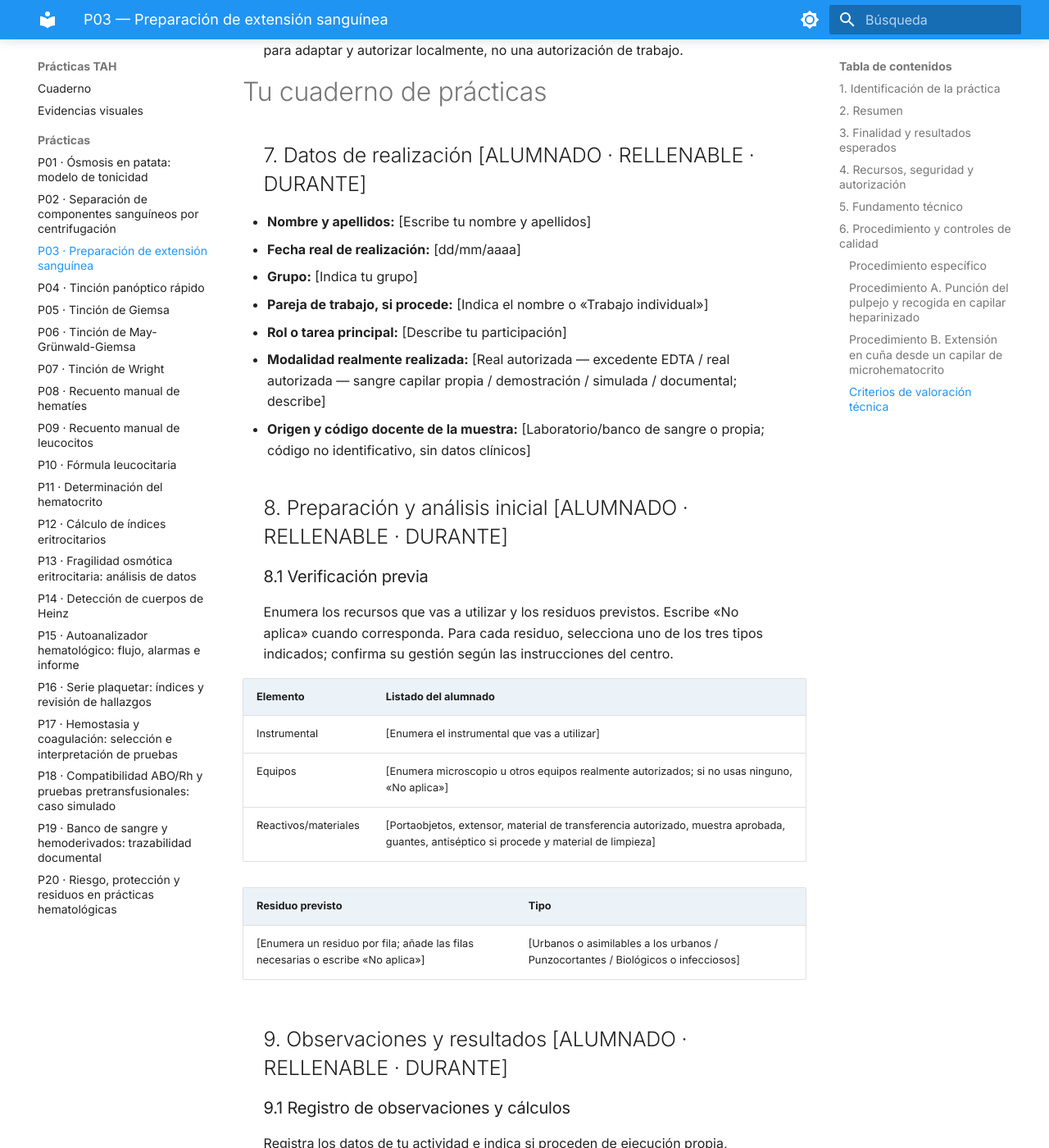
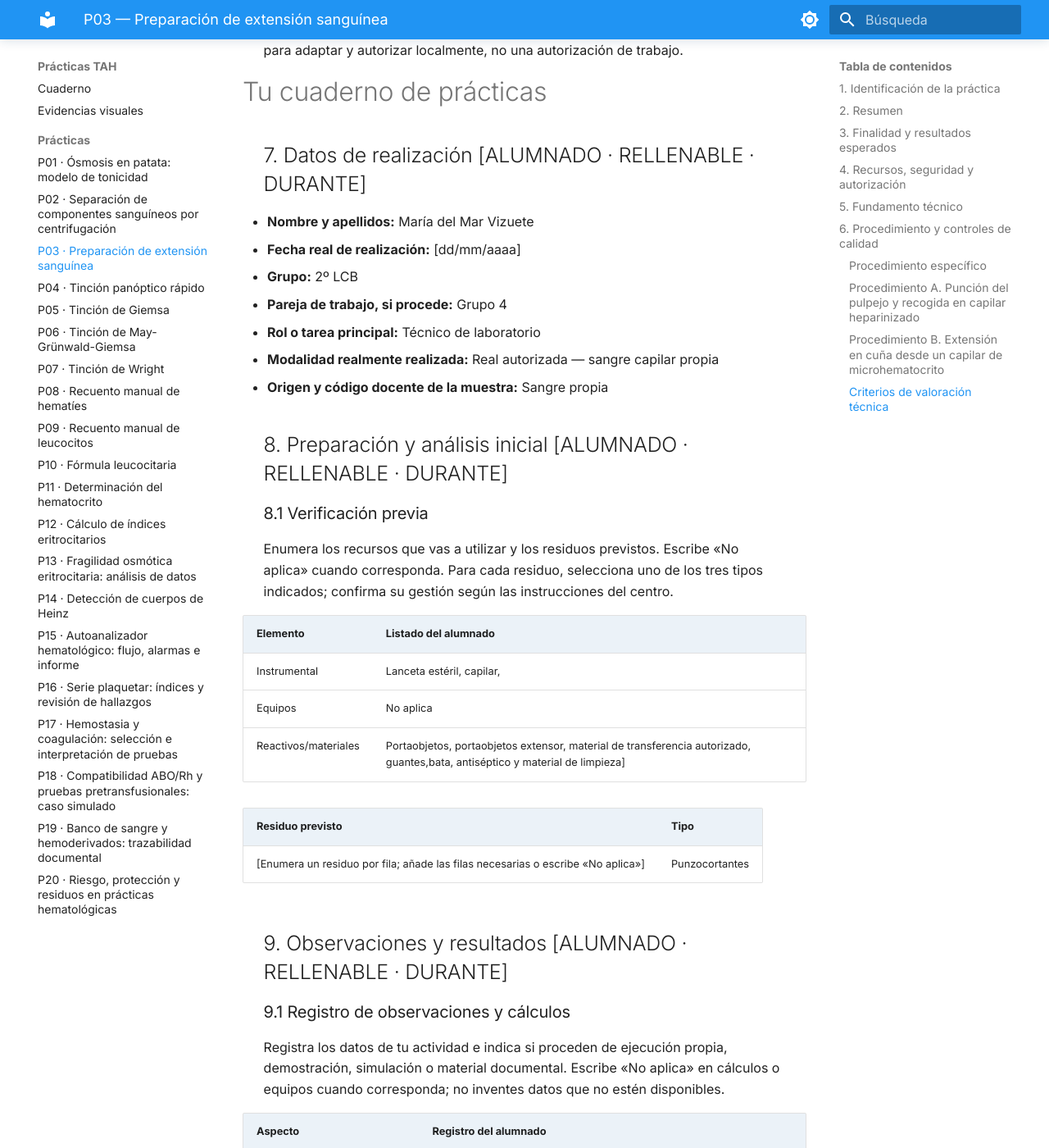
Before and after one commit to mdmvizuetev01-glitch/Cuadernopracticadehematolog-a-Mar-a-del-Mar-, an MkDocs documentation site: the page built from docs/practicas-generadas/P03_Preparacion_extension_sanguinea.md, in a window 1280 px wide and 1400 px high, scrolled down 5204 px. Shown: the whole window at 82% size. Built offline with MkDocs 1.6.1 and Material for MkDocs 9.7.7, drawn with Linux system fonts in a browser that asks for light colours.

Commit message:
Update P03_Preparacion_extension_sanguinea.md

```diff
--- a/docs/practicas-generadas/P03_Preparacion_extension_sanguinea.md
+++ b/docs/practicas-generadas/P03_Preparacion_extension_sanguinea.md
@@ -108,13 +108,13 @@ Consulta de las referencias enlazadas: **12/10/2026**. No se ha identificado un
 
 ## 7. Datos de realización [ALUMNADO · RELLENABLE · DURANTE]
 
-- **Nombre y apellidos:** [Escribe tu nombre y apellidos]
+- **Nombre y apellidos:** María del Mar Vizuete
 - **Fecha real de realización:** [dd/mm/aaaa]
-- **Grupo:** [Indica tu grupo]
-- **Pareja de trabajo, si procede:** [Indica el nombre o «Trabajo individual»]
-- **Rol o tarea principal:** [Describe tu participación]
-- **Modalidad realmente realizada:** [Real autorizada — excedente EDTA / real autorizada — sangre capilar propia / demostración / simulada / documental; describe]
-- **Origen y código docente de la muestra:** [Laboratorio/banco de sangre o propia; código no identificativo, sin datos clínicos]
+- **Grupo:** 2º LCB
+- **Pareja de trabajo, si procede:** Grupo 4
+- **Rol o tarea principal:** Técnico de laboratorio
+- **Modalidad realmente realizada:**  Real autorizada — sangre capilar propia
+- **Origen y código docente de la muestra:** Sangre propia
 
 ## 8. Preparación y análisis inicial [ALUMNADO · RELLENABLE · DURANTE]
 
@@ -124,13 +124,13 @@ Enumera los recursos que vas a utilizar y los residuos previstos. Escribe «No a
 
 | Elemento | Listado del alumnado |
 |---|---|
-| Instrumental | [Enumera el instrumental que vas a utilizar] |
-| Equipos | [Enumera microscopio u otros equipos realmente autorizados; si no usas ninguno, «No aplica»] |
-| Reactivos/materiales | [Portaobjetos, extensor, material de transferencia autorizado, muestra aprobada, guantes, antiséptico si procede y material de limpieza] |
+| Instrumental | Lanceta estéril, capilar,  |
+| Equipos | No aplica |
+| Reactivos/materiales | Portaobjetos, portaobjetos extensor, material de transferencia autorizado, guantes,bata, antiséptico  y material de limpieza] |
 
 | Residuo previsto | Tipo |
 |---|---|
-| [Enumera un residuo por fila; añade las filas necesarias o escribe «No aplica»] | [Urbanos o asimilables a los urbanos / Punzocortantes / Biológicos o infecciosos] |
+| [Enumera un residuo por fila; añade las filas necesarias o escribe «No aplica»] | Punzocortantes |
 
 ## 9. Observaciones y resultados [ALUMNADO · RELLENABLE · DURANTE]
 
```
